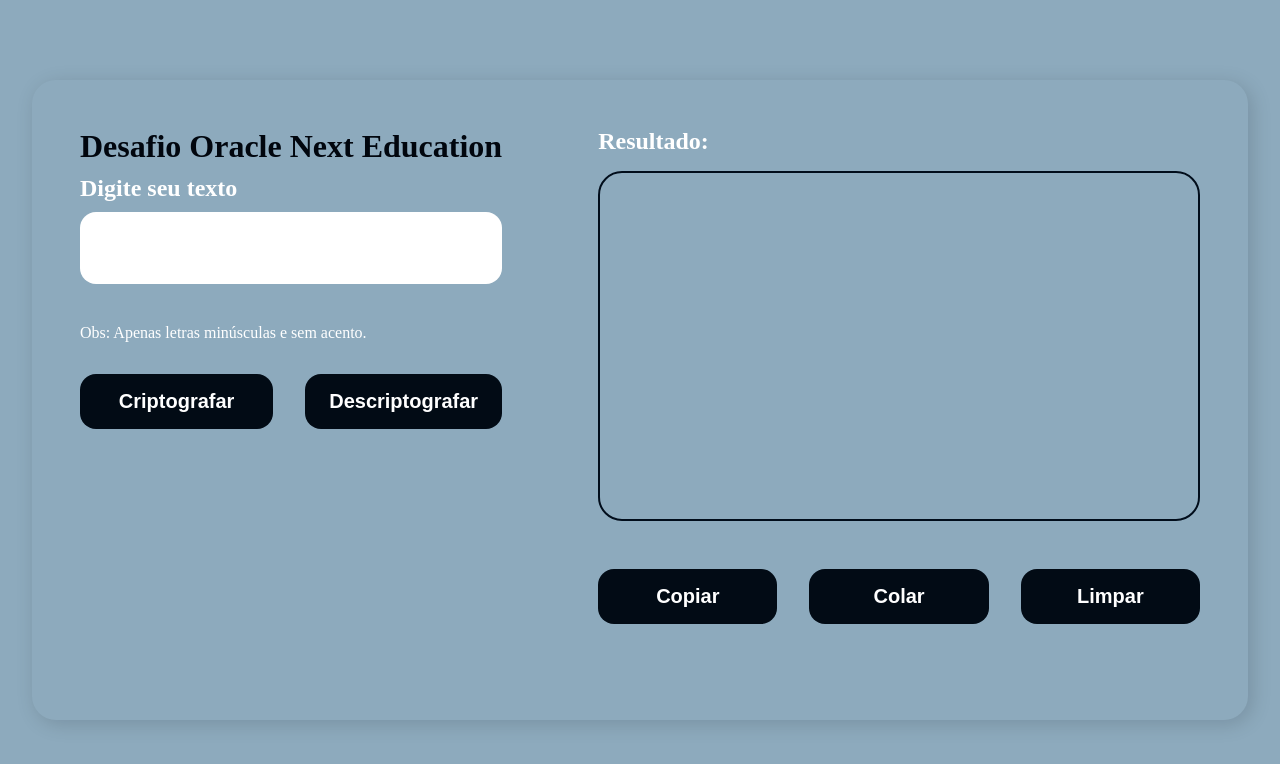
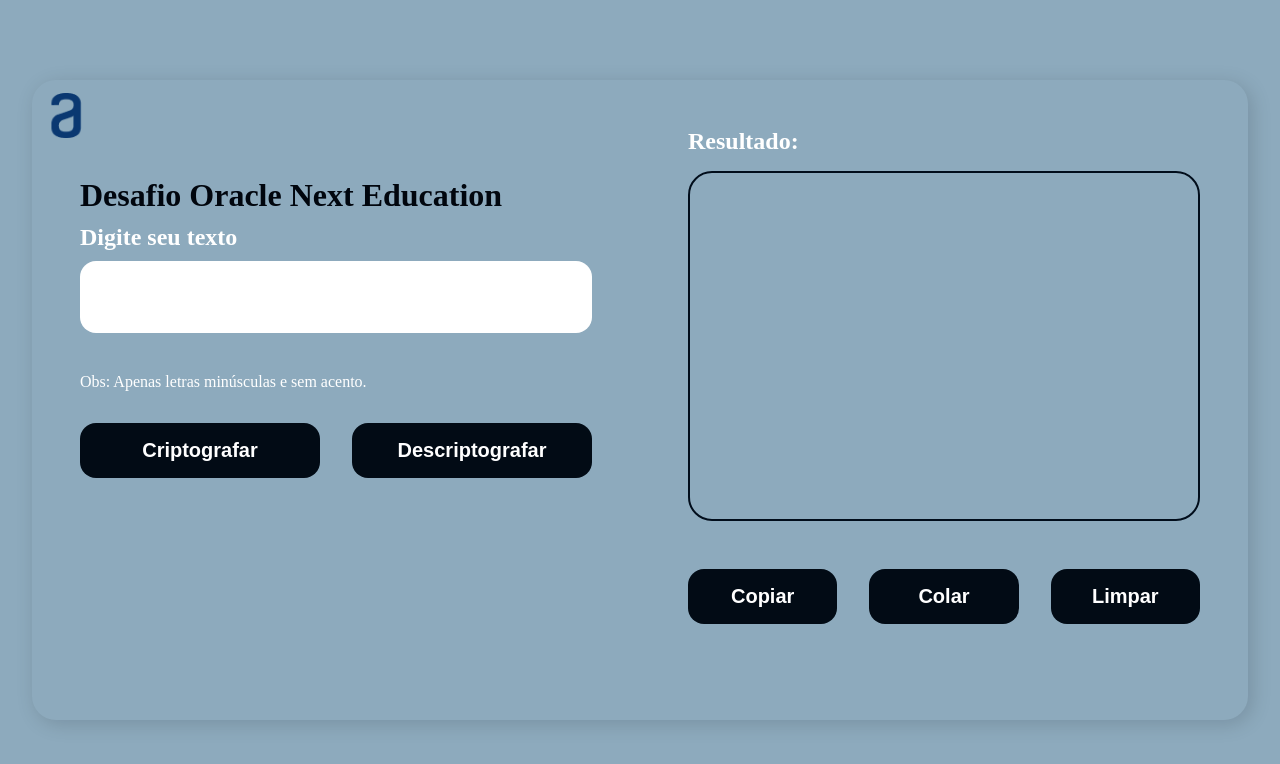
Before and after one commit to robemattos/Challenge-Decodificador-de-Texto, a plain HTML site: page index.html in a window 1280 px wide. Drawn offline with Linux system fonts and the light colour scheme.

Commit message:
Alterações responsivas 1

```diff
--- a/desafio_one.js
+++ b/desafio_one.js
@@ -1,6 +1,11 @@
+document.querySelector('input').addEventListener('input', function() {
+    // Converte o texto digitado para minúsculas
+    this.value = this.value.toLowerCase();
+});
+
 function criptografar() {
-    //let i = 1;
-    let frase = document.querySelector('input').value;
+    let frase = document.querySelector('.container__input').value;
+    frase = frase.toLowerCase();
     responsiveVoice.speak(frase, 'Brazilian Portuguese Female', {rate: 1.2});
 
     let resultado = frase.replace(/e/g, 'enter')
@@ -9,7 +14,7 @@ function criptografar() {
     .replace(/o/g, 'ober')
     .replace(/u/g, 'ufat');
     let resultadoDiv = document.getElementById('resultado');
-    resultadoDiv.textContent = resultado;
+    resultadoDiv.textContent = resultado.toLowerCase();
     console.log(resultado);
 }
 
@@ -19,7 +24,6 @@ function copiaTexto() {
     navigator.clipboard.writeText(criptografia);
     let frase = document.querySelector('input');
     frase.value = '';
-   // console.log(criptografia);
 }
 
 //////////// Cola o texto encriptado no campo "Digite seu texto"
@@ -28,7 +32,7 @@ function colaTexto() {
     navigator.clipboard.readText();
     let criptografia = document.getElementById('resultado').innerText;
     frase.value = criptografia;
-    console.log(criptografia);
+    responsiveVoice.speak(criptografia, 'Brazilian Portuguese Female', {rate: 1.2});
 }
 //////////// Limpa os campos "Digite seu texto" e "Resultado"
 function limparTexto() {
@@ -52,5 +56,5 @@ function descriptar() {
 
     let resultadoDiv = document.getElementById('resultado');
     resultadoDiv.textContent = resultado;
-    console.log(resultado);
+    responsiveVoice.speak(resultado, 'Brazilian Portuguese Female', {rate: 1.2});
 }
--- a/index.html
+++ b/index.html
@@ -14,9 +14,14 @@
 </head>
 
 <body>
+
     <div class="container">
-        <div>
+
+        <!-- <div> -->
             <div class="container__informacoes">
+                <header>
+                    <img class="logoAlura" src="imagens/logoAlura.png" alt="Logo Alura">
+                </header>
                 <div>
                     <h1>Desafio Oracle Next Education</h1>
                     <h2>Digite seu texto</h2>
@@ -28,7 +33,7 @@
                     <button onclick="descriptar()" class="container__botao">Descriptografar</button>
                 </div>
             </div>
-        </div>
+        <!-- </div> -->
         <div class="container__informacoes">
             <div>
                 <h2>Resultado:</h2>
--- a/style.css
+++ b/style.css
@@ -5,6 +5,12 @@
     color:white;
 }
 
+.logoAlura {
+    width: 22%;
+    position: relative;
+    top: -35px;
+    right: 70px;
+}
 
 body {
     /* background: linear-gradient(#65a4f2 0%, #2962ae 33.33%, #041832 66.67%, #01080E 100%); */
@@ -33,7 +39,7 @@ body {
     border: none;
     color: #01060e;
     padding: 2rem;
-    font-size: 24px;
+    font-size: 1.5rem;
     font-weight: 700;
     font-family: 'Inter', sans-serif;
     margin-top: 10px;
@@ -45,13 +51,13 @@ body {
     width: 100%;
     height: 350px;
     display: flex;
-    align-items: center;
+    align-items: auto;
     justify-content: space-between;
     border-radius: 24px;
     border: 2px solid #010d1b;
     color: #01060e;
     padding: 2rem;
-    font-size: 20px;
+    font-size: 1.25rem;
     font-weight: 700;
     font-family: 'Inter', sans-serif;
 }
@@ -69,7 +75,7 @@ body {
     background: #020b15;
     padding: 16px 24px;
     width: 100%;
-    font-size: 20px;
+    font-size: 1.25rem;
     font-weight: 700;
     border: none;
     margin-top: 2rem;
```
Also changed, not shown: imagens/logoAlura.png (added).
